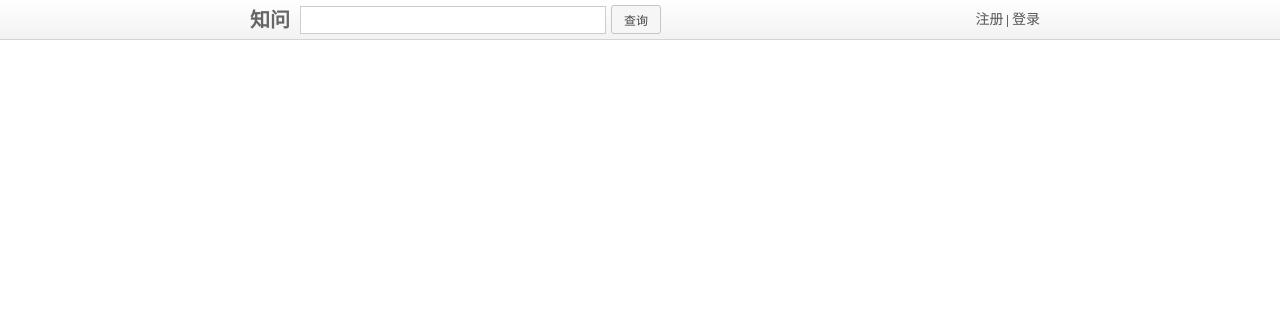
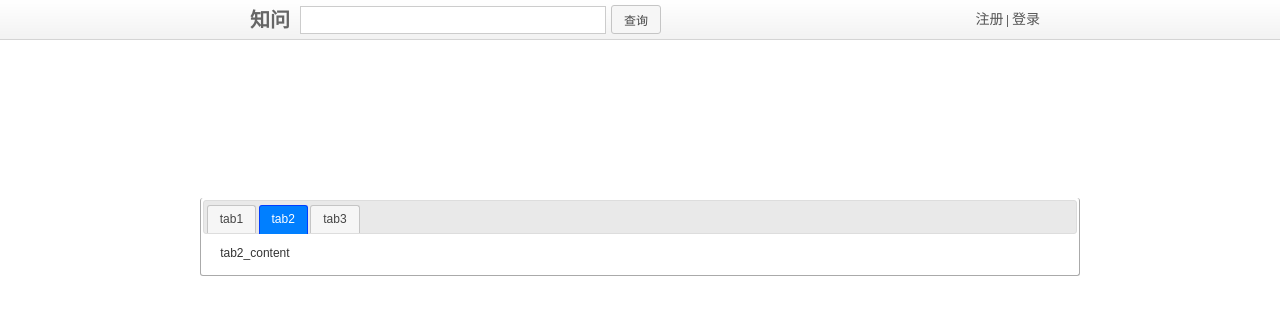
Before and after one commit to yushi5344/jquery, a PHP site: page /zhiwen/index.html in a window 1280 px wide. Shown: the top 315 px of the page. Run offline with PHP 8.4, Linux system fonts and the light colour scheme.

Commit message:
选项卡菜单

```diff
--- a/css/style.css
+++ b/css/style.css
@@ -102,3 +102,10 @@ body{
 #expires{
 	margin: 0 0 0 150px;
 }
+#tabs{
+	margin: 200px;
+	border:1px solid #aaa;
+	border-top:none;
+	position:relative;
+	top:-2px;
+}
--- a/js/index.js
+++ b/js/index.js
@@ -453,4 +453,36 @@ $(function(){
 				},
 			},
 		});
+	$('#tabs').tabs({
+		//collapsible:true,//菜单折叠
+		//disabled:[0],//菜单禁用
+		//event:'mouseover',//选项卡切换事件
+		active:1,//第几个初始化
+		show:true,
+		hide:true,
+		//create:function(event,ui){
+			// for( i in ui.tab){
+			// 	document.write(i+'<br />');
+			// }
+		//},
+		//activate:function(event,ui){
+			//alert('切换到另一个活动卡后触发');
+			//alert($(ui.oldPanel.get()).html());
+			//alert($(ui.newPanel.get()).html());
+		//}
+		// beforeActivate:function(event,ui){
+		// 	alert('切换到另一个活动卡前触发');
+		// 	alert($(ui.oldPanel.get()).html());
+		// 	alert($(ui.newPanel.get()).html());
+		// }
+		// load:function(event,ui){
+		// 	alert('ajax远程加载后触发');
+		// },
+		// beforeLoad:function(event,ui){
+		// 	alert('ajax远程加载前触发');
+		// },
+	});
+	// $('#tabs').on('tabsload',function(){
+	// 	alert('ajax远程加载后触发');
+	// });
 });
--- a/zhiwen/index.html
+++ b/zhiwen/index.html
@@ -30,6 +30,14 @@
 				  <a href="javascript:void();" id="logout">退出</a>
 			</div>
 		</div>
+	</div>
+	<div id="tabs">
+		<ul>
+			<li><a href="tab1.html">tab1</a></li>
+			<li><a href="tab2.html">tab2</a></li>
+			<li><a href="tab3.html">tab3</a></li>
+		</ul>
+
 	</div>
 	<form id="reg" action="123.html" method="post">
 	<ol class="reg_error"></ol>
--- /dev/null
+++ b/zhiwen/tab1.html
@@ -0,0 +1 @@
+tab1_content
--- /dev/null
+++ b/zhiwen/tab2.html
@@ -0,0 +1 @@
+tab2_content
--- /dev/null
+++ b/zhiwen/tab3.html
@@ -0,0 +1 @@
+tab3_content
```
